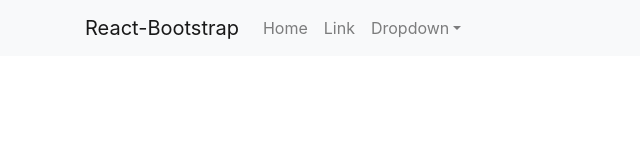
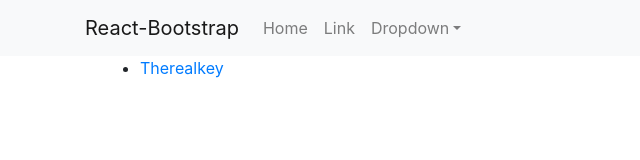
Before and after one commit to CameronSWilliamson/go-react-blog, a React (Create React App) app in the folder client/: page /user in a window 1280 px wide. Shown: the top 160 px of the page, without its empty margins (0-640 px from the left). Built offline with nearby package versions, Linux system fonts and the light colour scheme.

Commit message:
Added a post page and a user search page so we can have a list of users.

```diff
--- a/client/src/App.tsx
+++ b/client/src/App.tsx
@@ -1,11 +1,13 @@
 import React from "react";
-import "./App.css";
+import "./stylesheets/App.css";
 import AlbumList from "./components/AlbumList";
 import Header from "./components/Header";
 import { BrowserRouter as Router, Routes, Route } from "react-router-dom";
 import Loader from "./components/Loader";
 import HomePage from "./pages/HomePage";
 import UserProfile from "./pages/UserProfile";
+import PostPage from "./pages/PostPage";
+import UserSearch from "./pages/UserSearch";
 
 function App() {
     return (
@@ -15,8 +17,10 @@
                 <Routes>
                     <Route path="/" element={<HomePage />} />
                     <Route path="/loader" element={<Loader loading={true} />} />
+                    <Route path="/user" element={<UserSearch />} />
                     <Route path="/users/:username" element={<UserProfile />} />
                     <Route path="/apitesting/" element={<AlbumList />} />
+                    <Route path="/posts/:postID" element={<PostPage />} />
                 </Routes>
             </div>
         </Router>
--- /dev/null
+++ b/client/src/pages/PostPage.tsx
@@ -0,0 +1,11 @@
+import React from "react";
+import { useParams } from "react-router-dom";
+import Content from "../components/Content";
+
+const PostPage = () => {
+    const { postID } = useParams();
+
+    return <Content>{postID}</Content>;
+};
+
+export default PostPage;
--- /dev/null
+++ b/client/src/pages/UserSearch.tsx
@@ -0,0 +1,16 @@
+import React from "react";
+import Content from "../components/Content";
+
+const UserSearch = () => {
+    return (
+        <Content>
+            <ul>
+                <li>
+                    <a href="/users/therealkey">Therealkey</a>
+                </li>
+            </ul>
+        </Content>
+    );
+};
+
+export default UserSearch;
```
Also changed, not shown: client/src/stylesheets/App.css (renamed from client/src/App.css).
